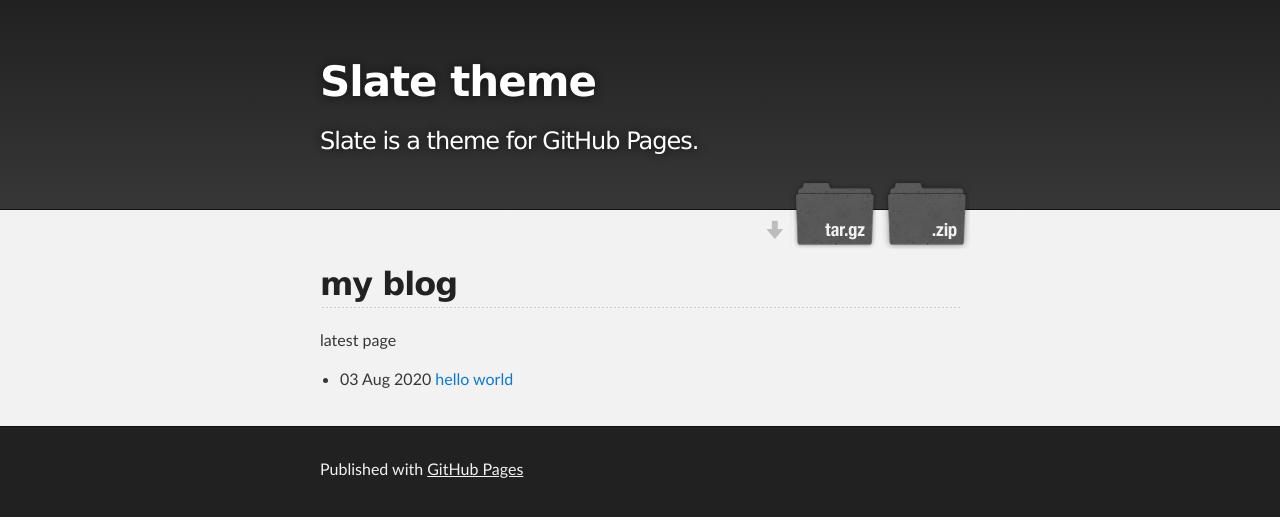
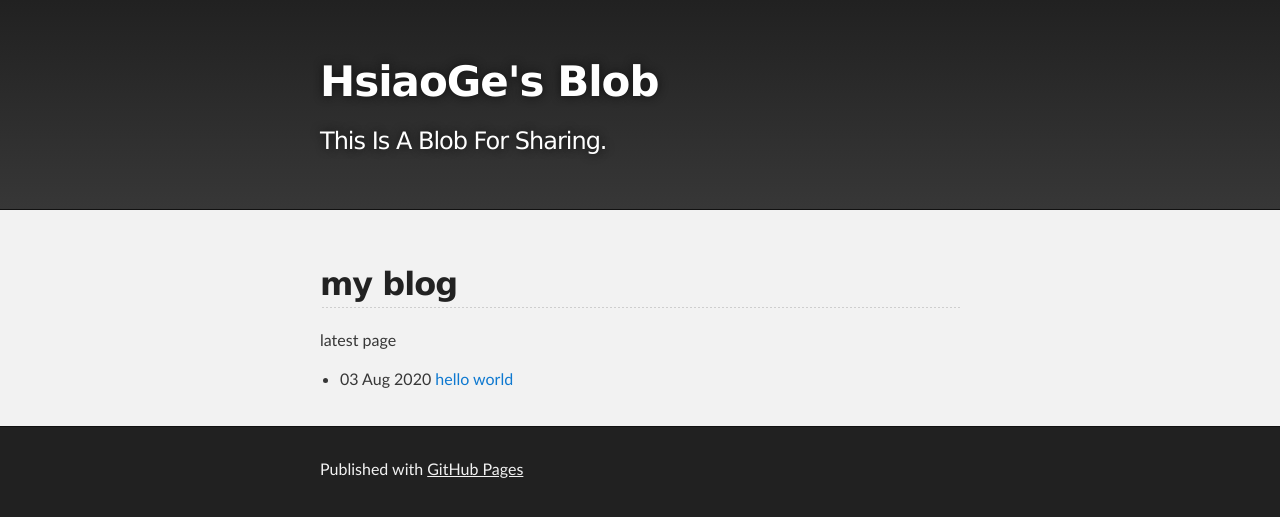
Before and after one commit to HsiaoGe/hsiaoge.github.io, a Jekyll site: the page built from index.html, in a window 1280 px wide. Shown: the top 517 px of the page. Built offline with Jekyll 4.4.1, drawn with Linux system fonts in a browser that asks for light colours.

Commit message:
remove download widget

```diff
--- a/_config.yml
+++ b/_config.yml
@@ -1,5 +1,5 @@
-title: Slate theme
-description: Slate is a theme for GitHub Pages.
-show_downloads: true
+title: HsiaoGe's Blob
+description: This Is A Blob For Sharing.
+show_downloads: false
 google_analytics:
 theme: jekyll-theme-slate
```
